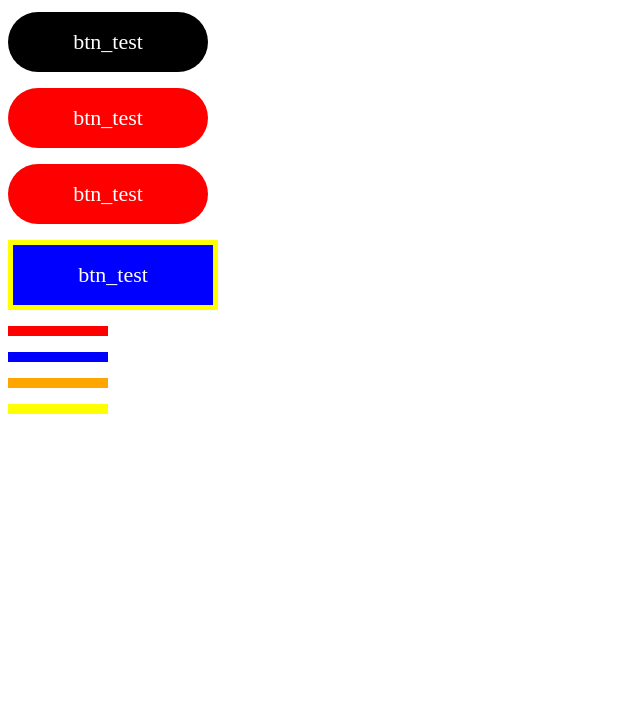
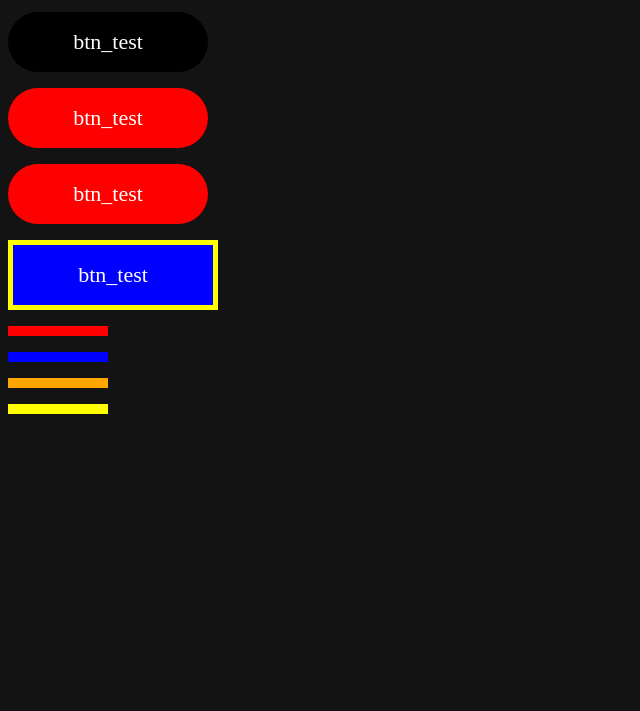
Before and after one commit to dupxvietry/test_sass, a plain HTML site: page index.html in a window 1280 px wide. Shown: the part 89-800 px from the top of the page, without its empty margins (0-640 px from the left). Drawn offline with Linux system fonts and the light colour scheme.

Commit message:
update branch dupx

```diff
--- a/css/styles.scss
+++ b/css/styles.scss
@@ -40,3 +40,7 @@ h1{
     height: 10px;
   }
 }
+
+body{
+  background-color: #121312;
+}
```
Also changed, not shown: css/styles.css, 1 other file.
